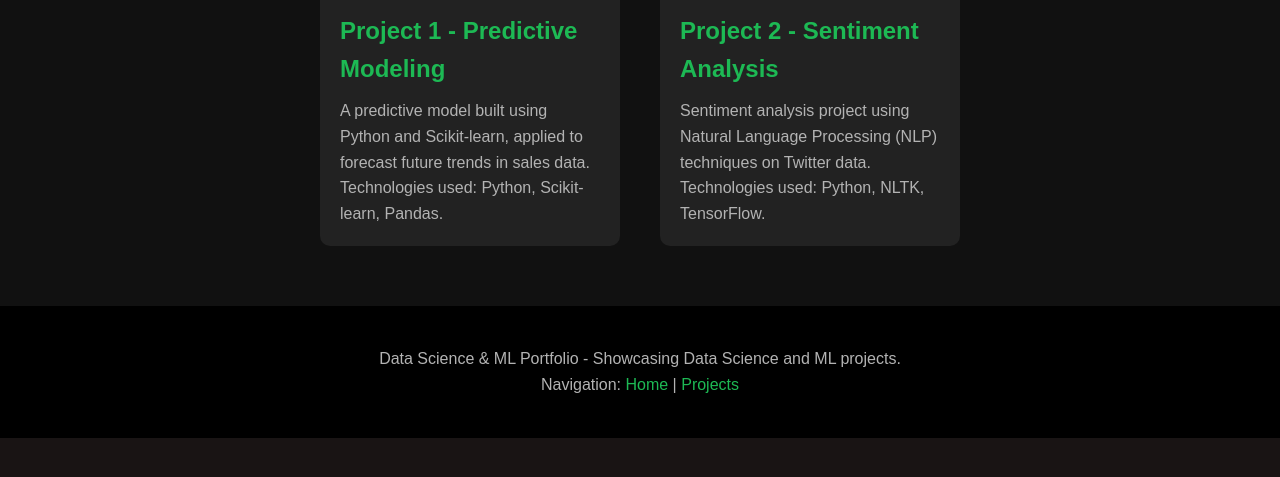
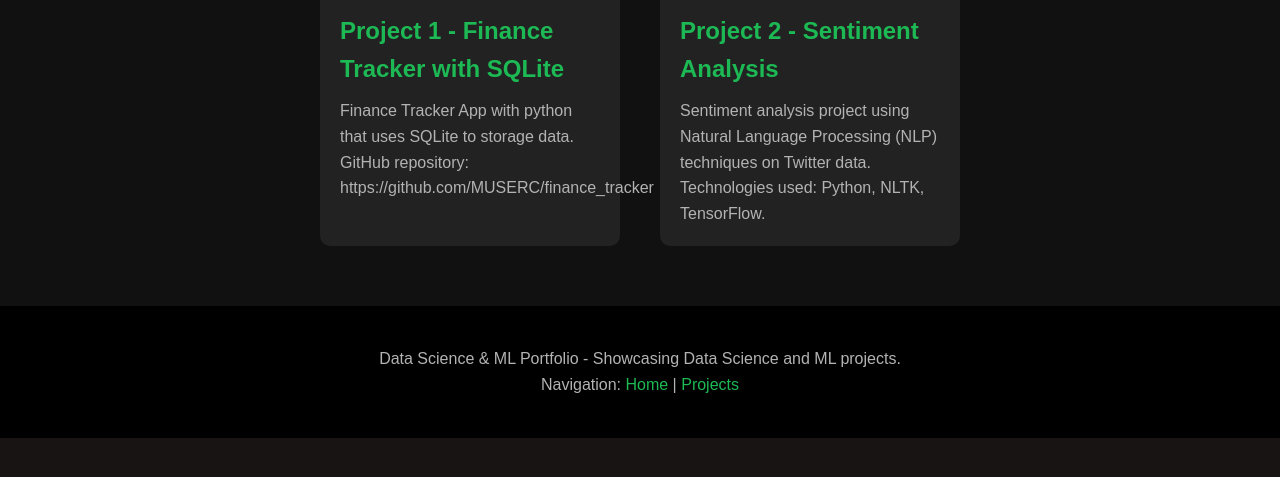
Before and after one commit to MUSERC/portfolio_demo, a website: page projects.html in a window 1280 px wide. Shown: the part 295-772 px from the top of the page. Drawn offline with Linux system fonts and the light colour scheme.

Commit message:
Update projects.html

```diff
--- a/projects.html
+++ b/projects.html
@@ -140,9 +140,10 @@
     <h2>Projects</h2>
     <div class="projects-grid">
         <div class="project-item">
-            <img src="project1.jpg" alt="Project 1 Image">
-            <h3>Project 1 - Predictive Modeling</h3>
-            <p>A predictive model built using Python and Scikit-learn, applied to forecast future trends in sales data. Technologies used: Python, Scikit-learn, Pandas.</p>
+            <img src="project1.png" alt="Project 1 Image">
+            <h3>Project 1 - Finance Tracker with SQLite</h3>
+            <p>Finance Tracker App with python that uses SQLite to storage data.
+                GitHub repository: https://github.com/MUSERC/finance_tracker</p>
         </div>
         <div class="project-item">
             <img src="project2.jpg" alt="Project 2 Image">
```
